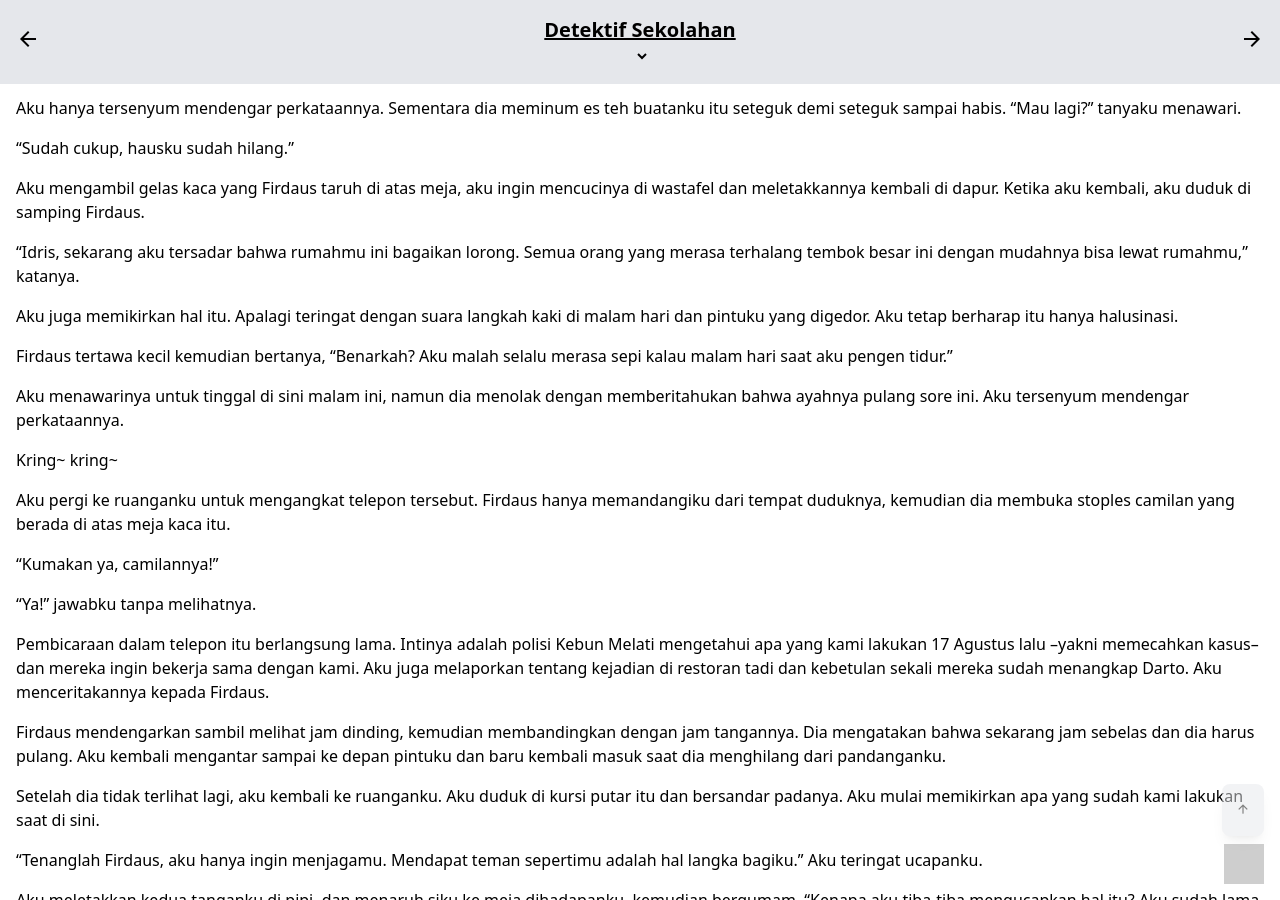
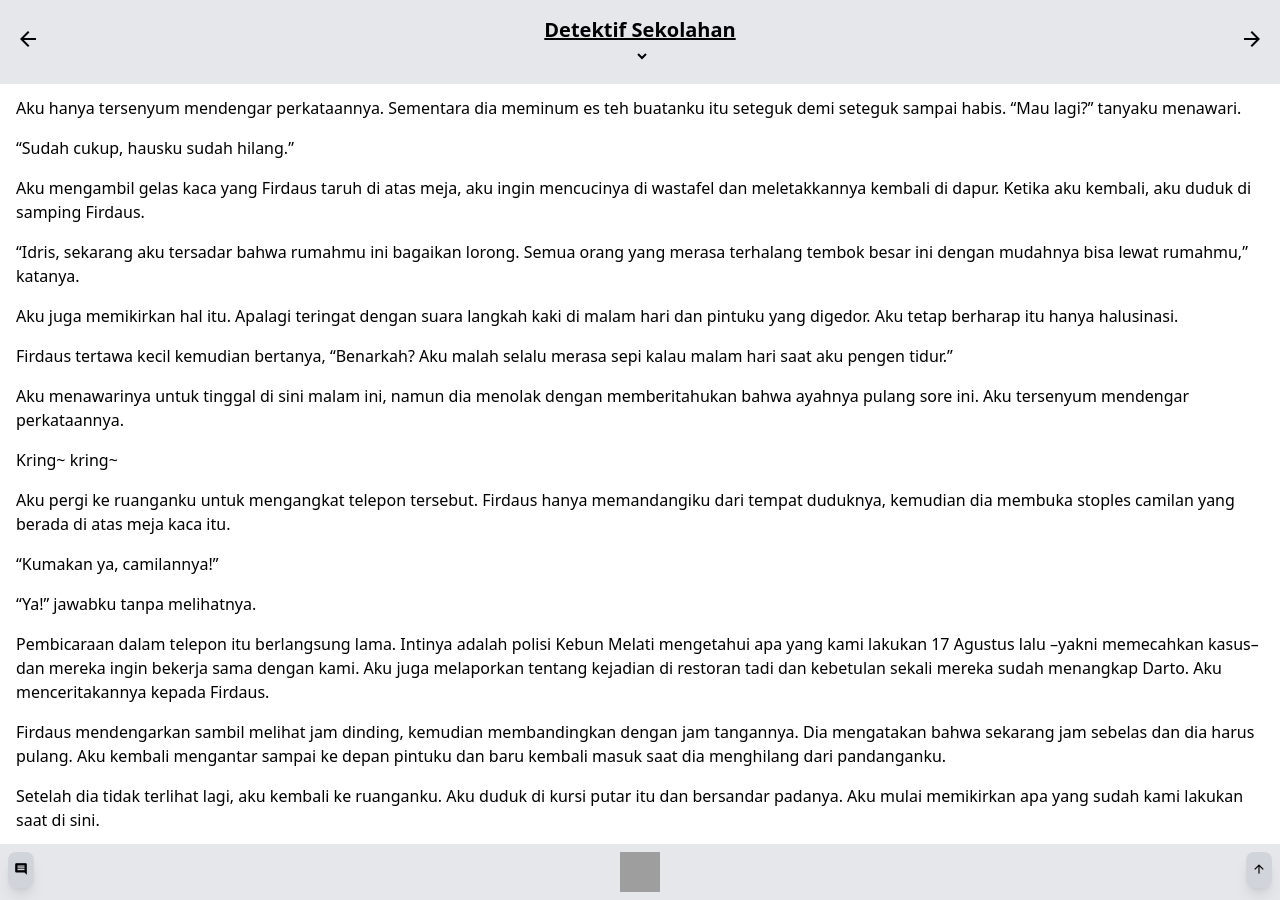
Before and after one commit to mnafisalmukhdi1/story, a Jekyll site: the page built from detektif-sekolahan/05-3.md, in a window 1280 px wide and 900 px high, scrolled down 524 px. Built offline with Jekyll 4.4.1, drawn with Linux system fonts in a browser that asks for light colours; nearby versions of some CDN libraries; comment, search, counter and statistics services are not loaded; grey boxes are pictures that could not be loaded.

Commit message:
update ui

```diff
--- a/_layouts/chapter.html
+++ b/_layouts/chapter.html
@@ -2,7 +2,7 @@
 layout: default
 comments: true
 ---
-<header class="flex justify-between w-full bg-gray-200 p-4 sticky top-0 dark:bg-slate-800">
+<header x-show="!open" class="flex justify-between w-full bg-gray-200 p-4 sticky top-0 dark:bg-slate-800">
     {% if page.previous %}
     <div class="flex items-center"><a href="{{page.previous}}" class="text-xl dark:text-white"><span class="material-icons">arrow_back</span></a></div>
     {% endif %}
@@ -27,10 +27,20 @@
     <div class="flex text-right items-center"><a href="{{page.next}}" class="text-xl dark:text-white"><span class="material-icons">arrow_forward</span></a></div>
     {% endif %}
 </header>
-<main id="top" class="chapter-content p-4 justify-center space-y-4 dark:text-white">
+<main id="top">
+<article x-show="!open" class="chapter-content p-4 justify-center space-y-4 dark:text-white">
     {{ content }}
+</article>
+<section x-show="open">
+    <div class="flex w-full bg-gray-200 p-4 sticky top-0 dark:bg-slate-800 dark:text-white gap-2">
+      <div class="flex flex-col">
+        <button @click="open = false"><span class="text-sm material-icons">arrow_back_ios</span></button>
+      </div>
+      <div class="flex flex-col">Komentar</div>
+    </div>
+    <div id="disqus_thread"></div>
+</section>
 </main>
-    <div id="disqus_thread"></div>
 <script>
     /**
     *  RECOMMENDED CONFIGURATION VARIABLES: EDIT AND UNCOMMENT THE SECTION BELOW TO INSERT DYNAMIC VALUES FROM YOUR PLATFORM OR CMS.
@@ -50,7 +60,14 @@
 </script>
 <noscript>Please enable JavaScript to view the <a href="https://disqus.com/?ref_noscript">comments powered by Disqus.</a></noscript>
 </main>
-<footer>
-  <a href="#top" class="fixed bottom-16 right-4 bg-gray-200 p-3.5 rounded-lg shadow-lg dark:bg-slate-800 dark:text-white opacity-50 hover:opacity-100"><span class="text-sm material-icons">arrow_upward</span></span></a>
-  <a href="https://trakteer.id/mnafisalmukhdi1/tip" target="_blank" class="fixed bottom-4 right-4 opacity-50 hover:opacity-100"><img src="https://trakteer-assets.sgp1.digitaloceanspaces.com/images/mix/trakteer-icon.png" alt="Trakteer" class="w-10 h-10"></a>
+<footer x-show="!open" class="flex justify-between w-full bg-gray-200 p-2 sticky bottom-0 dark:bg-slate-800">
+  <div class="flex flex-col items-center">
+    <button @click="open = true" class="bg-gray-300 dark:bg-slate-900 p-1.5 rounded-lg shadow-lg dark:text-white hover:opacity-50"><span class="text-sm material-icons">comment</span></button>
+  </div>
+  <div class="flex flex-col items-center">
+    <a href="https://trakteer.id/mnafisalmukhdi1/tip" target="_blank" class="hover:opacity-50"><img src="https://trakteer-assets.sgp1.digitaloceanspaces.com/images/mix/trakteer-icon.png" alt="Trakteer" class="w-10 h-10 items-center"></a>
+  </div>
+  <div class="flex flex-col items-center">
+    <a href="#top" class="bg-gray-300 p-1.5 rounded-lg shadow-lg dark:bg-slate-900 dark:text-white hover:opacity-50"><span class="text-sm material-icons">arrow_upward</span></a>
+  </div>
 </footer>
--- a/_layouts/default.html
+++ b/_layouts/default.html
@@ -12,8 +12,8 @@
   <link rel="shortcut icon" href="https://nafis1.my.id/favicon.ico" type="image/x-icon">
   <link rel="icon" href="https://nafis1.my.id/favicon.ico" type="image/x-icon">
 </head>
-<body class="dark:bg-slate-900">
+<body x-data="{ open: false }" class="dark:bg-slate-900">
     {{ content }}
 </body>
-<script defer src="https://unpkg.com/alpinejs@3.x.x/dist/cdn.min.js"></script>
+<script defer src="https://cdn.jsdelivr.net/npm/alpinejs@3.14.1/dist/cdn.min.js"></script>
 </html>
```
Also changed, not shown: 1 other file.
